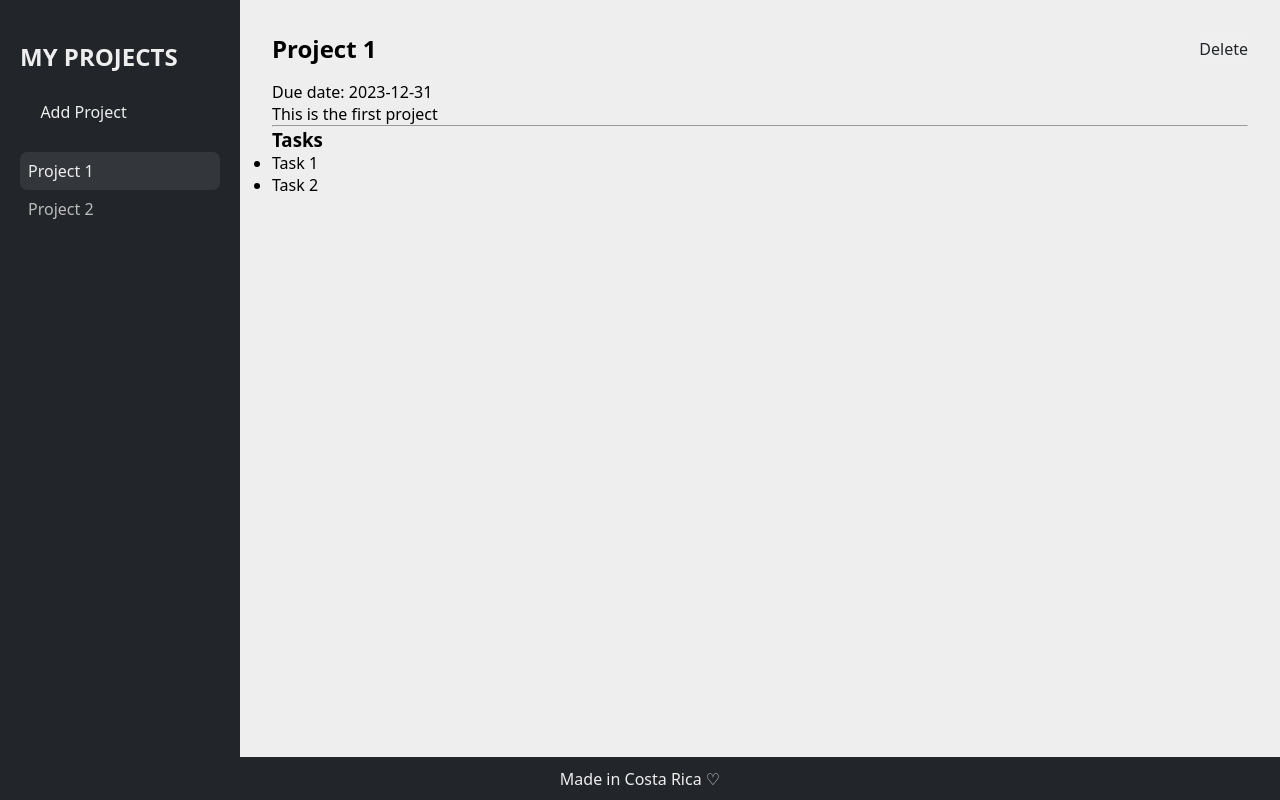
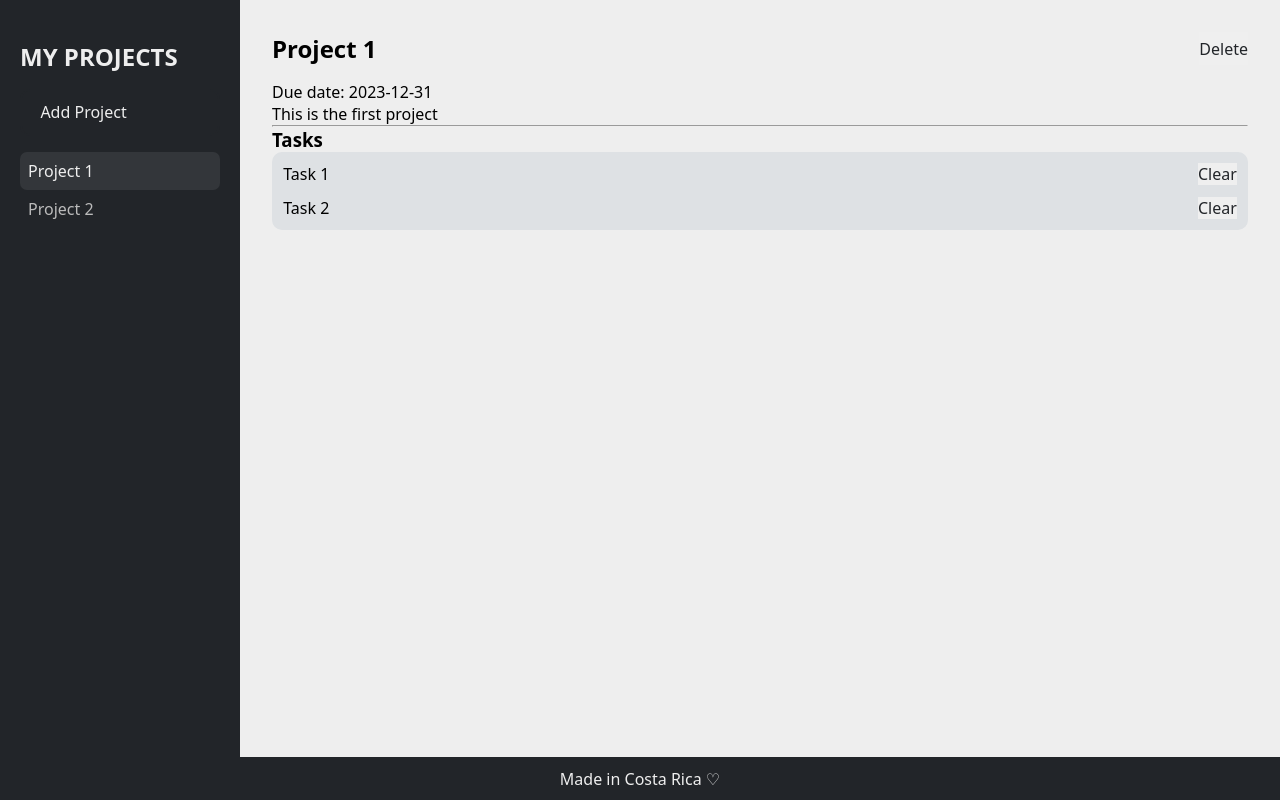
Before and after one commit to marivalerio104/project-management, a React (Vite) app: page /project/1 in a window 1280 px wide. Built offline with nearby package versions, Linux system fonts and the light colour scheme.

Commit message:
Add Tasks component

```diff
--- a/src/pages/Project/Project.jsx
+++ b/src/pages/Project/Project.jsx
@@ -1,4 +1,5 @@
 import "./Project.css";
+import Tasks from "./components/Tasks/Tasks";
 import Button from "../../components/Button/Button";
 import ConfirmationModal from "./components/ConfirmationModal/ConfirmationModal";
 import { useRef } from 'react';
@@ -6,9 +7,11 @@ import { useParams, useNavigate } from 'react-router-dom';
 import { toast } from 'react-toastify';
 
 export default function Project({ projects, setProjects }) {
+  const { id } = useParams();
+  const project = projects.find(p => p.id === id);
+  if (!project) return <p>Project not found</p>;
+  const { name, description, dueDate, tasks } = project;
   const navigate = useNavigate();
-  const { id } = useParams();
-  const { name, description, dueDate, tasks } = projects.find(p => p.id === id);
   const confirmationModal = useRef();
 
   function handleDeleteProject() {
@@ -25,16 +28,10 @@ export default function Project({ projects, setProjects }) {
           Delete
         </Button>
       </header>
-      <p>Due date: {dueDate}</p>
-      <p>{description}</p>
+      {dueDate && <p id="due-date">Due date: {dueDate}</p>}
+      <p id="description">{description}</p>
       <hr />
-      <h3>Tasks</h3>
-      <ul>
-        {tasks.map(task => <li key={task.id}>
-          {task.task}
-
-        </li>)}
-      </ul>
+      <Tasks tasks={tasks} setProjects={setProjects} projectId={id} />
     </div>
 
     <ConfirmationModal ref={confirmationModal} onConfirm={handleDeleteProject}
--- /dev/null
+++ b/src/pages/Project/components/Tasks/Tasks.css
@@ -0,0 +1,15 @@
+#tasks ul {
+  background-color: rgb(222, 225, 228);
+  display: flex;
+  flex-direction: column;
+  justify-content: space-between;
+  border-radius: 10px;
+  padding: 0.7rem;
+  gap: 0.75rem;
+}
+
+#tasks li {
+  display: flex;
+  justify-content: space-between;
+  align-items: center;
+}
--- /dev/null
+++ b/src/pages/Project/components/Tasks/Tasks.jsx
@@ -0,0 +1,45 @@
+import "./Tasks.css";
+import { useRef, useState } from 'react';
+import Button from "../../../../components/Button/Button";
+import ConfirmationModal from "../ConfirmationModal/ConfirmationModal";
+
+export default function Tasks({ tasks, setProjects, projectId }) {
+  const [selectedTaskId, setSelectedTaskId] = useState();
+  const confirmationModal = useRef();
+
+  function handleClickClear(id) {
+    setSelectedTaskId(id);
+    confirmationModal.current.showModal();
+  }
+
+  function handleClear() {
+    confirmationModal.current.close();
+    setProjects(prev => prev.map(p =>
+      p.id === projectId ? {
+        ...p, tasks: p.tasks.filter(task => task.id !== selectedTaskId)
+      }
+        : p
+    ));
+  }
+
+  return <>
+    <div id="tasks">
+      <h3>Tasks</h3>
+      {tasks.length === 0 ? <p>No tasks yet</p> :
+        <ul>
+          {tasks.map(task =>
+            <li key={task.id}>
+              {task.task}
+              <Button variant="secondary" onClick={() => handleClickClear(task.id)}>
+                Clear
+              </Button>
+            </li>)}
+        </ul>
+      }
+    </div>
+
+    <ConfirmationModal ref={confirmationModal} onConfirm={handleClear}
+      description="Are you sure you want to clear the task?"
+    />
+  </>
+}
```
